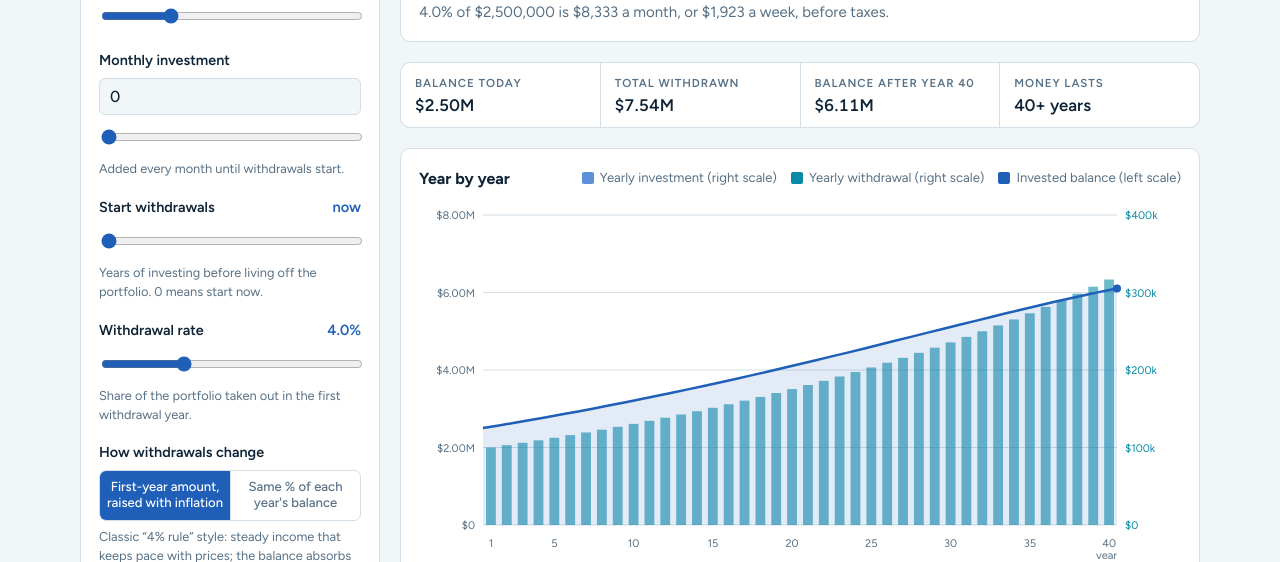
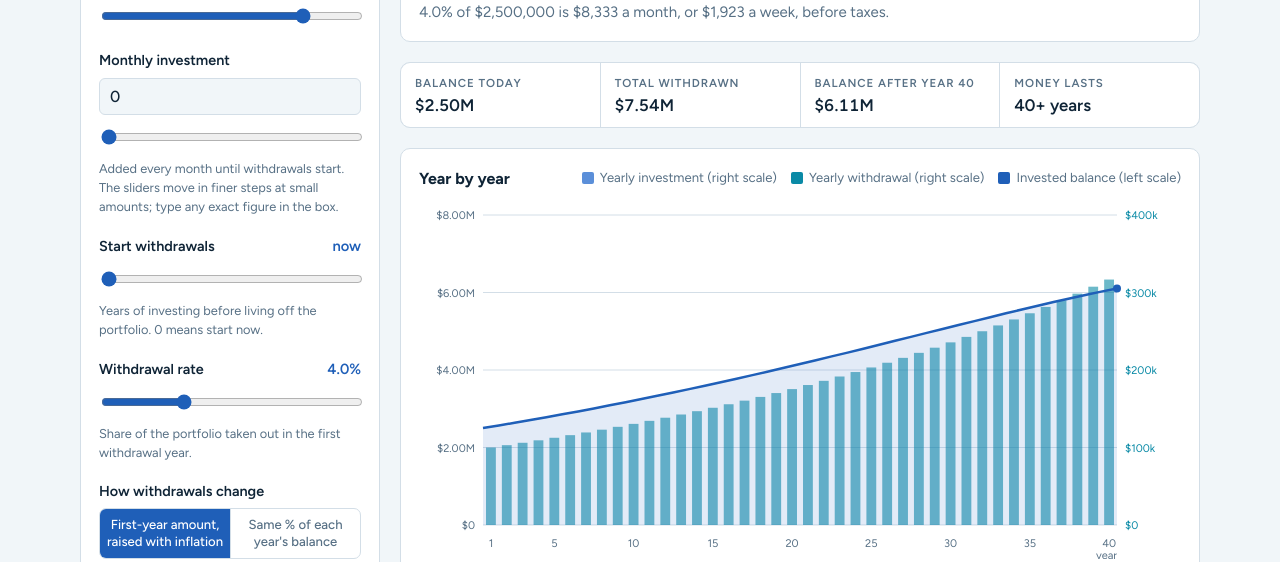
Before and after one commit to prmichaelsen/drawdown-planner, a plain HTML site: page index.html in a window 1280 px wide. Shown: the part 229-791 px from the top of the page. Drawn offline with Linux system fonts and the light colour scheme.

Commit message:
Log-scale money sliders: fine steps at small amounts, rounded steps at large ones
Co-Authored-By: Claude Opus 5.5 <noreply@anthropic.com>

```diff
--- a/index.html
+++ b/index.html
@@ -126,14 +126,14 @@ th { color: var(--muted); font-weight: 600; font-family: var(--font-body); }
       <div class="ctl">
         <div class="ctl-head"><label for="bal">Portfolio today</label></div>
         <input id="bal" class="money" type="text" inputmode="numeric" autocomplete="off" value="2,500,000">
-        <input id="balR" type="range" min="0" max="10000000" step="10000" value="2500000" aria-label="Portfolio today slider">
+        <input id="balR" type="range" min="0" max="1000" step="1" value="0" data-lo="1000" data-hi="20000000" aria-label="Portfolio today slider">
       </div>
 
       <div class="ctl">
         <div class="ctl-head"><label for="con">Monthly investment</label></div>
         <input id="con" class="money" type="text" inputmode="numeric" autocomplete="off" value="0">
-        <input id="conR" type="range" min="0" max="20000" step="100" value="0" aria-label="Monthly investment slider">
-        <span class="hint">Added every month until withdrawals start.</span>
+        <input id="conR" type="range" min="0" max="1000" step="1" value="0" data-lo="50" data-hi="25000" aria-label="Monthly investment slider">
+        <span class="hint">Added every month until withdrawals start. The sliders move in finer steps at small amounts; type any exact figure in the box.</span>
       </div>
 
       <div class="ctl">
@@ -238,11 +238,20 @@ th { color: var(--muted); font-weight: 600; font-family: var(--font-body); }
     if (a >= 1e3) return "$" + Math.round(v/1e3) + "k";
     return "$" + Math.round(v); };
 
+  // Money sliders use a log scale: the far left is $0, then lo..hi spread evenly by magnitude,
+  // so small amounts get fine control and large ones move in bigger, rounded steps.
+  function nice(v) { if (v < 10) return Math.round(v); const step = Math.pow(10, Math.floor(Math.log10(v)) - 1);
+    return Math.round(v / step) * step; }
+  function toVal(sl) { const pos = +sl.value; if (pos <= 0) return 0;
+    const lo = +sl.dataset.lo, hi = +sl.dataset.hi; return nice(lo * Math.pow(hi / lo, pos / +sl.max)); }
+  function toPos(sl, v) { if (v <= 0) return 0; const lo = +sl.dataset.lo, hi = +sl.dataset.hi;
+    if (v <= lo) return 1; return Math.min(+sl.max, Math.round(+sl.max * Math.log(v / lo) / Math.log(hi / lo))); }
+
   // Money field + slider pairs: typing reformats with commas and moves the slider; the slider rewrites the field.
   function pair(id) {
     const box = $(id), sl = $(id + "R");
     box.value = commas(box.value) || "0";
-    sl.value = Math.min(+sl.max, digits(box.value));
+    sl.value = toPos(sl, digits(box.value));
     box.addEventListener("input", () => {
       const caret = box.selectionStart ?? box.value.length;
       const before = box.value.slice(0, caret).replace(/\D/g, "").length;
@@ -250,10 +259,10 @@ th { color: var(--muted); font-weight: 600; font-family: var(--font-body); }
       let pos = 0, seen = 0;
       while (pos < box.value.length && seen < before) { if (/\d/.test(box.value[pos])) seen++; pos++; }
       try { box.setSelectionRange(pos, pos); } catch (err) {}
-      sl.value = Math.min(+sl.max, digits(box.value));
+      sl.value = toPos(sl, digits(box.value));
       render(); });
     box.addEventListener("blur", () => { if (!box.value) { box.value = "0"; render(); } });
-    sl.addEventListener("input", () => { box.value = commas(sl.value) || "0"; render(); });
+    sl.addEventListener("input", () => { box.value = commas(toVal(sl)) || "0"; render(); });
   }
 
   function simulate(p) {
```
